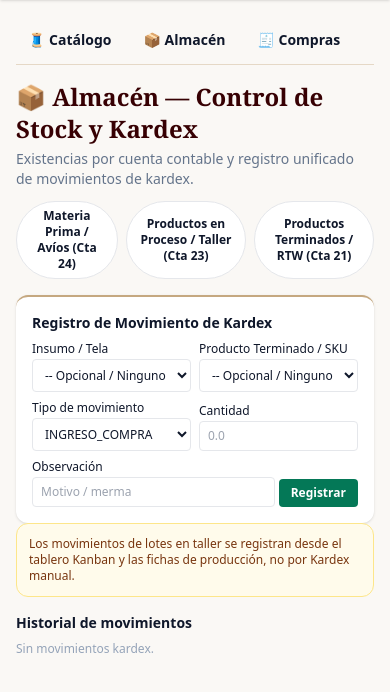
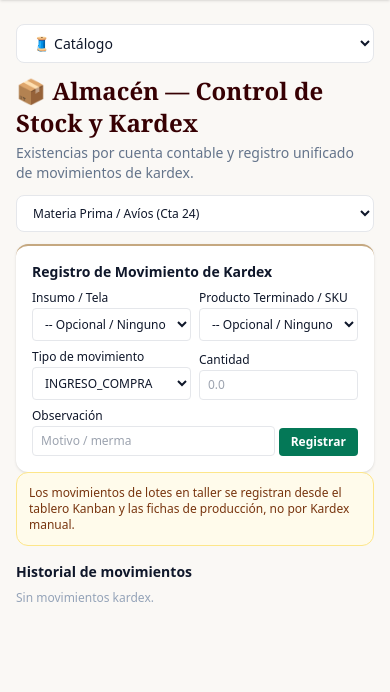
Before and after one commit to Herbe077/Suit-Elans-ERP, a Python web app: template app/templates/inventario/almacen.html in a window 390 px wide. Shown: the part 52-744 px from the top of the page. Run offline with Jinja, Linux system fonts and the light colour scheme; the template is opened without the code that fills it, so the values that code supplies are empty; some libraries are stand-ins or nearby versions.

Commit message:
fix(mobile): tablas con scroll, bottom nav activo y selects en almacén
- CxC/CxP/Almacén: wrapper overflow-x, nowrap, min-widths, mono derecha
- Bottom nav con active por ruta (Menú resalta secciones del drawer)
- Almacén: select único en móvil, tabs solo en escritorio
- Banner POS compacto

```diff
--- a/app/templates/base.html
+++ b/app/templates/base.html
@@ -52,15 +52,19 @@ h1 { font-family: Georgia, 'Times New Roman', serif; }
 {% if user %}
 {# Mobile bottom nav — 5 accesos máximos; el resto vive en el drawer (sidebar) #}
 <div x-data="{ drawer: false }">
+{% set _path = (request.url.path if request is defined and request else "") %}
+{% set _main_on = _path == '/' or _path.startswith('/dashboard') or _path.startswith('/ventas/pos') or _path.startswith('/produccion') or _path.startswith('/ventas/caja') %}
 <nav class="lg:hidden fixed bottom-0 inset-x-0 bg-ink text-white flex justify-around py-2 text-[11px] z-40" style="padding-bottom: env(safe-area-inset-bottom)">
-  {% macro mlink(href, icon, label, roles) -%}
-  {% if user and (user.role|lower == 'admin' or user.role in roles or user.role|lower in roles|map('lower') ) %}<a href="{{ href }}" class="p-2 whitespace-nowrap text-center min-w-[56px]">{{ icon }}<br>{{ label }}</a>{% endif %}
+  {% macro mlink(href, icon, label, roles, prefixes) -%}
+  {% set _p2 = (request.url.path if request is defined and request else "") %}
+  {% set _on = namespace(v=(_p2 == '/')) %}{% for x in prefixes %}{% if x != '/' and _p2.startswith(x) %}{% set _on.v = true %}{% endif %}{% endfor %}
+  {% if user and (user.role|lower == 'admin' or user.role in roles or user.role|lower in roles|map('lower') ) %}<a href="{{ href }}" class="p-2 whitespace-nowrap text-center min-w-[56px] {% if _on.v %}text-laton font-bold{% endif %}">{{ icon }}<br>{{ label }}</a>{% endif %}
   {%- endmacro %}
-  {{ mlink('/dashboard', '📊', 'Panel', ['VENTA','SASTRE-MAESTRO','SASTRE-ASISTENTE','ALMACEN','FINANZAS','ventas','sastre','taller','almacen','gerente','contador']) }}
-  {{ mlink('/ventas/pos', '🛒', 'POS', ['VENTA','SASTRE-MAESTRO','ventas']) }}
-  {{ mlink('/produccion/kanban', '🧵', 'Taller', ['SASTRE-MAESTRO','SASTRE-ASISTENTE','taller','sastre']) }}
-  {{ mlink('/ventas/caja', '💰', 'Caja', ['VENTA','SASTRE-MAESTRO','ventas']) }}
-  <button @click="drawer = true" class="p-2 whitespace-nowrap text-center min-w-[56px]" aria-label="Abrir menú">☰<br>Menú</button>
+  {{ mlink('/dashboard', '📊', 'Panel', ['VENTA','SASTRE-MAESTRO','SASTRE-ASISTENTE','ALMACEN','FINANZAS','ventas','sastre','taller','almacen','gerente','contador'], ['/dashboard', '/']) }}
+  {{ mlink('/ventas/pos', '🛒', 'POS', ['VENTA','SASTRE-MAESTRO','ventas'], ['/ventas/pos']) }}
+  {{ mlink('/produccion/kanban', '🧵', 'Taller', ['SASTRE-MAESTRO','SASTRE-ASISTENTE','taller','sastre'], ['/produccion']) }}
+  {{ mlink('/ventas/caja', '💰', 'Caja', ['VENTA','SASTRE-MAESTRO','ventas'], ['/ventas/caja']) }}
+  <button @click="drawer = true" class="p-2 whitespace-nowrap text-center min-w-[56px] {% if not _main_on %}text-laton font-bold{% endif %}" aria-label="Abrir menú">☰<br>Menú</button>
 </nav>
 <div x-show="drawer" x-cloak class="lg:hidden fixed inset-0 z-50">
   <div class="absolute inset-0 bg-black/60" @click="drawer = false"></div>
--- a/app/templates/inventario/almacen.html
+++ b/app/templates/inventario/almacen.html
@@ -15,32 +15,37 @@
 
 <div x-data="{ sub: '{{ sub }}' }">
 {# ——— Sub-pestañas por cuenta contable ——— #}
-<div class="flex gap-2 mb-4 text-xs" role="tablist" aria-label="Existencias por cuenta">
+<div class="hidden sm:flex gap-2 mb-4 text-xs" role="tablist" aria-label="Existencias por cuenta">
   <button role="tab" data-scope="mp" :aria-selected="sub === 'mp'" @click="sub = 'mp'" :class="sub === 'mp' ? 'bg-borgo text-white' : 'bg-white border'" class="px-3 py-1.5 rounded-full font-semibold">Materia Prima / Avíos (Cta 24)</button>
   <button role="tab" data-scope="wip" :aria-selected="sub === 'wip'" @click="sub = 'wip'" :class="sub === 'wip' ? 'bg-borgo text-white' : 'bg-white border'" class="px-3 py-1.5 rounded-full font-semibold">Productos en Proceso / Taller (Cta 23)</button>
   <button role="tab" data-scope="pt" :aria-selected="sub === 'pt'" @click="sub = 'pt'" :class="sub === 'pt' ? 'bg-borgo text-white' : 'bg-white border'" class="px-3 py-1.5 rounded-full font-semibold">Productos Terminados / RTW (Cta 21)</button>
 </div>
+<select onchange="if(this.value) location.href='/inventario/almacen?sub='+this.value" class="block sm:hidden w-full text-xs border rounded-lg px-3 py-2 mb-3 bg-white" aria-label="Existencias por cuenta">
+  <option value="mp" {% if sub=='mp' %}selected{% endif %}>Materia Prima / Avíos (Cta 24)</option>
+  <option value="wip" {% if sub=='wip' %}selected{% endif %}>Productos en Proceso / Taller (Cta 23)</option>
+  <option value="pt" {% if sub=='pt' %}selected{% endif %}>Productos Terminados / RTW (Cta 21)</option>
+</select>
 
 {# ——— A. Materia Prima / Avíos (Cta 24) ——— #}
 <div x-show="sub === 'mp'" class="bg-white rounded-xl shadow p-4 mb-4 border-t-2 border-[#C5A880]">
   <h2 class="font-bold mb-2">Existencias e Insumos <span class="font-normal text-slate-400 text-xs">(Cta 24)</span></h2>
-  <div class="overflow-x-auto">
+  <div class="w-full overflow-x-auto -mx-4 px-4 sm:mx-0 sm:px-0">
     <table class="w-full text-xs">
       <thead class="text-slate-500"><tr>
-        <th class="text-left py-1">Código / SKU</th><th class="text-left py-1">Nombre</th>
-        <th class="text-center py-1">Stock Físico</th><th class="text-center py-1">Reservado</th>
-        <th class="text-center py-1">Disponible</th><th class="text-center py-1">Estado</th><th class="text-right py-1">Editar</th>
+        <th class="text-left px-3 py-1 whitespace-nowrap min-w-[100px]">Código / SKU</th><th class="text-left px-3 py-1 whitespace-nowrap min-w-[140px]">Nombre</th>
+        <th class="text-center px-3 py-1 whitespace-nowrap min-w-[100px]">Stock Físico</th><th class="text-center px-3 py-1 whitespace-nowrap min-w-[100px]">Reservado</th>
+        <th class="text-center px-3 py-1 whitespace-nowrap min-w-[100px]">Disponible</th><th class="text-center px-3 py-1 whitespace-nowrap min-w-[100px]">Estado</th><th class="text-right px-3 py-1 whitespace-nowrap min-w-[100px]">Editar</th>
       </tr></thead>
-      <tbody>
+      <tbody class="font-mono tabular-nums">
       {% for ins in insumos %}
       <tr class="border-b hover:bg-marfil {% if ins.stock_bajo %}bg-red-50{% endif %}">
-        <td class="font-mono py-1.5">{{ ins.sku }}</td>
-        <td>{{ ins.nombre }} <span class="text-slate-400">({{ ins.categoria }})</span></td>
-        <td class="text-center font-bold">{{ "%.1f"|format(ins.stock_fisico) }}</td>
-        <td class="text-center">{{ "%.1f"|format(ins.stock_reservado or 0) }}</td>
-        <td class="text-center font-bold {% if ins.stock_disponible <= ins.stock_minimo %}text-red-600{% endif %}">{{ "%.1f"|format(ins.stock_disponible) }}</td>
-        <td class="text-center">{% if ins.stock_bajo %}<span class="px-1.5 py-0.5 rounded bg-red-100 text-red-700 font-semibold">⚠️ bajo</span>{% else %}<span class="px-1.5 py-0.5 rounded bg-emerald-100 text-emerald-800 font-semibold">✔ ok</span>{% endif %}</td>
-        <td class="text-right"><a href="/inventario/catalogo/insumo/{{ ins.id }}/editar" class="font-semibold underline" style="color:#370003">Editar</a></td>
+        <td class="whitespace-nowrap px-3 py-1.5">{{ ins.sku }}</td>
+        <td class="whitespace-nowrap px-3 py-1.5 font-sans">{{ ins.nombre }} <span class="text-slate-400">({{ ins.categoria }})</span></td>
+        <td class="text-center font-bold whitespace-nowrap px-3 py-1.5">{{ "%.1f"|format(ins.stock_fisico) }}</td>
+        <td class="text-center whitespace-nowrap px-3 py-1.5">{{ "%.1f"|format(ins.stock_reservado or 0) }}</td>
+        <td class="text-center font-bold whitespace-nowrap px-3 py-1.5 {% if ins.stock_disponible <= ins.stock_minimo %}text-red-600{% endif %}">{{ "%.1f"|format(ins.stock_disponible) }}</td>
+        <td class="text-center whitespace-nowrap px-3 py-1.5 font-sans">{% if ins.stock_bajo %}<span class="px-1.5 py-0.5 rounded bg-red-100 text-red-700 font-semibold">⚠️ bajo</span>{% else %}<span class="px-1.5 py-0.5 rounded bg-emerald-100 text-emerald-800 font-semibold">✔ ok</span>{% endif %}</td>
+        <td class="text-right whitespace-nowrap px-3 py-1.5 font-sans"><a href="/inventario/catalogo/insumo/{{ ins.id }}/editar" class="font-semibold underline" style="color:#370003">Editar</a></td>
       </tr>
       {% else %}<tr><td colspan="7" class="text-center text-slate-400 py-2">Sin insumos. El alta de maestros se hace en <a href="/inventario/catalogo" class="underline font-semibold" style="color:#370003">Catálogo</a>.</td></tr>{% endfor %}
       </tbody>
@@ -53,19 +58,19 @@
 <div x-show="sub === 'wip'" class="bg-white rounded-xl shadow p-4 mb-4 border-t-2 border-[#C5A880]">
   <h2 class="font-bold mb-1">Productos en Proceso / Taller <span class="font-normal text-slate-400 text-xs">(Cta 23 · prendas no entregadas)</span></h2>
   <p class="text-xs text-slate-500 mb-2">Prendas en confección y órdenes de producción abiertas. Solo lectura: se mueven desde el tablero Kanban.</p>
-  <div class="overflow-x-auto">
+  <div class="w-full overflow-x-auto -mx-4 px-4 sm:mx-0 sm:px-0">
     <table class="w-full text-xs">
       <thead class="text-slate-500"><tr>
-        <th class="text-left py-1">Prenda</th><th class="text-left py-1">Pedido</th>
-        <th class="text-left py-1">Fase taller</th><th class="text-right py-1">Ficha</th>
+        <th class="text-left px-3 py-1 whitespace-nowrap min-w-[100px]">Prenda</th><th class="text-left px-3 py-1 whitespace-nowrap min-w-[140px]">Pedido</th>
+        <th class="text-left px-3 py-1 whitespace-nowrap min-w-[140px]">Fase taller</th><th class="text-right px-3 py-1 whitespace-nowrap min-w-[100px]">Ficha</th>
       </tr></thead>
-      <tbody>
+      <tbody class="font-mono tabular-nums">
       {% for w in wips %}
       <tr class="border-b hover:bg-marfil">
-        <td class="py-1.5 font-medium">{{ w.g.tipo|capitalize }} #{{ w.g.id }}</td>
-        <td class="font-mono">{{ w.folio }}</td>
-        <td><span class="px-1.5 py-0.5 rounded bg-amber-100 text-amber-800 font-semibold">{{ w.g.estado_taller }}</span></td>
-        <td class="text-right"><a href="/produccion/ficha/{{ w.g.id }}" class="font-semibold underline" style="color:#370003">Ver ficha →</a></td>
+        <td class="whitespace-nowrap px-3 py-1.5">{{ w.g.tipo|capitalize }} #{{ w.g.id }}</td>
+        <td class="whitespace-nowrap px-3 py-1.5">{{ w.folio }}</td>
+        <td class="whitespace-nowrap px-3 py-1.5 font-sans"><span class="px-1.5 py-0.5 rounded bg-amber-100 text-amber-800 font-semibold">{{ w.g.estado_taller }}</span></td>
+        <td class="text-right whitespace-nowrap px-3 py-1.5 font-sans"><a href="/produccion/ficha/{{ w.g.id }}" class="font-semibold underline" style="color:#370003">Ver ficha →</a></td>
       </tr>
       {% else %}<tr><td colspan="4" class="text-center text-slate-400 py-2">Sin lotes en taller.</td></tr>{% endfor %}
       </tbody>
@@ -83,22 +88,22 @@
 <div x-show="sub === 'pt'" class="bg-white rounded-xl shadow p-4 mb-4 border-t-2 border-[#C5A880]">
   <h2 class="font-bold mb-1">Productos Terminados / RTW <span class="font-normal text-slate-400 text-xs">(Cta 21 · por SKU/talla)</span></h2>
   <p class="text-xs text-slate-500 mb-2">Stock listo para la venta. Los ajustes exigen motivo y quedan auditados en Kardex.</p>
-  <div class="overflow-x-auto">
+  <div class="w-full overflow-x-auto -mx-4 px-4 sm:mx-0 sm:px-0">
     <table class="w-full text-xs">
       <thead class="text-slate-500"><tr>
-        <th class="text-left py-1">SKU</th><th class="text-left py-1">Producto</th>
-        <th class="text-center py-1">Talla</th><th class="text-center py-1">Stock</th>
-        <th class="text-right py-1">Costo S/</th><th class="text-center py-1">Estado</th>
+        <th class="text-left px-3 py-1 whitespace-nowrap min-w-[100px]">SKU</th><th class="text-left px-3 py-1 whitespace-nowrap min-w-[140px]">Producto</th>
+        <th class="text-center px-3 py-1 whitespace-nowrap min-w-[60px]">Talla</th><th class="text-center px-3 py-1 whitespace-nowrap min-w-[60px]">Stock</th>
+        <th class="text-right px-3 py-1 whitespace-nowrap min-w-[100px]">Costo S/</th><th class="text-center px-3 py-1 whitespace-nowrap min-w-[100px]">Estado</th>
       </tr></thead>
-      <tbody>
+      <tbody class="font-mono tabular-nums">
       {% for v in pts %}
       <tr class="border-b hover:bg-marfil {% if v.stock <= v.stock_minimo %}bg-red-50{% endif %}">
-        <td class="font-mono py-1.5">{{ v.sku }}</td>
-        <td>{{ prods.get(v.product_id).nombre if prods.get(v.product_id) else '—' }}</td>
-        <td class="text-center">{{ v.talla }}</td>
-        <td class="text-center font-bold {% if v.stock <= v.stock_minimo %}text-red-600{% endif %}">{{ v.stock }}</td>
-        <td class="text-right" title="Costo unitario del activo (PCGE Cta 21)">{{ "%.2f"|format(v.costo_unitario or 0) }}</td>
-        <td class="text-center">{% if v.stock <= v.stock_minimo %}<span class="px-1.5 py-0.5 rounded bg-red-100 text-red-700 font-semibold">⚠️ bajo</span>{% else %}<span class="px-1.5 py-0.5 rounded bg-emerald-100 text-emerald-800 font-semibold">✔ ok</span>{% endif %}</td>
+        <td class="whitespace-nowrap px-3 py-1.5">{{ v.sku }}</td>
+        <td class="whitespace-nowrap px-3 py-1.5 font-sans">{{ prods.get(v.product_id).nombre if prods.get(v.product_id) else '—' }}</td>
+        <td class="text-center whitespace-nowrap px-3 py-1.5">{{ v.talla }}</td>
+        <td class="text-center font-bold whitespace-nowrap px-3 py-1.5 {% if v.stock <= v.stock_minimo %}text-red-600{% endif %}">{{ v.stock }}</td>
+        <td class="text-right whitespace-nowrap px-3 py-1.5" title="Costo unitario del activo (PCGE Cta 21)">{{ "%.2f"|format(v.costo_unitario or 0) }}</td>
+        <td class="text-center whitespace-nowrap px-3 py-1.5 font-sans">{% if v.stock <= v.stock_minimo %}<span class="px-1.5 py-0.5 rounded bg-red-100 text-red-700 font-semibold">⚠️ bajo</span>{% else %}<span class="px-1.5 py-0.5 rounded bg-emerald-100 text-emerald-800 font-semibold">✔ ok</span>{% endif %}</td>
       </tr>
       {% else %}<tr><td colspan="6" class="text-center text-slate-400 py-2">Sin productos terminados.</td></tr>{% endfor %}
       </tbody>
@@ -223,7 +228,7 @@
 <div x-show="sub === 'wip'" class="bg-amber-50 border border-amber-200 text-amber-900 rounded-xl p-3 mb-4 text-xs">Los movimientos de lotes en taller se registran desde el tablero Kanban y las fichas de producción, no por Kardex manual.</div>
 
   <h3 class="font-bold text-sm mt-4 mb-1">Historial de movimientos</h3>
-  <div class="text-xs max-h-72 overflow-y-auto">
+  <div class="w-full overflow-x-auto -mx-4 px-4 sm:mx-0 sm:px-0 text-xs max-h-72 overflow-y-auto">
   {% for k in kardex %}
   <div class="border-b py-1.5 flex flex-wrap justify-between gap-1">
     <span><span class="text-slate-400">{{ k.fecha }}</span> · <b>{{ nombres.get(k.producto_id, 'Prod#' ~ k.producto_id) }}</b> ·
--- a/app/templates/inventario/base_inventario.html
+++ b/app/templates/inventario/base_inventario.html
@@ -1,9 +1,14 @@
 {% extends "base.html" %}
 {% block content %}
-<div class="flex gap-2 mb-4 text-sm border-b border-[#C5A880]/40 pb-2 overflow-x-auto">
+<div class="hidden sm:flex gap-2 mb-4 text-sm border-b border-[#C5A880]/40 pb-2">
   <a href="/inventario/catalogo" class="px-3 py-1.5 rounded-lg whitespace-nowrap {{ 'bg-borgo text-white' if request.url.path.startswith('/inventario/catalogo') else 'hover:bg-white' }} font-bold">🧵 Catálogo</a>
   <a href="/inventario/almacen" class="px-3 py-1.5 rounded-lg whitespace-nowrap {{ 'bg-borgo text-white' if request.url.path.startswith('/inventario/almacen') else 'hover:bg-white' }} font-bold">📦 Almacén</a>
   <a href="/inventario/compras" class="px-3 py-1.5 rounded-lg whitespace-nowrap {{ 'bg-borgo text-white' if request.url.path.startswith('/inventario/compras') else 'hover:bg-white' }} font-bold">🧾 Compras</a>
 </div>
+<select onchange="if(this.value) location.href=this.value" class="block sm:hidden w-full text-sm border rounded-lg px-3 py-2 mb-3 bg-white" aria-label="Sección de inventario">
+  <option value="/inventario/catalogo" {% if request.url.path.startswith('/inventario/catalogo') %}selected{% endif %}>🧵 Catálogo</option>
+  <option value="/inventario/almacen" {% if request.url.path.startswith('/inventario/almacen') %}selected{% endif %}>📦 Almacén</option>
+  <option value="/inventario/compras" {% if request.url.path.startswith('/inventario/compras') %}selected{% endif %}>🧾 Compras</option>
+</select>
 {% block inventario %}{% endblock %}
 {% endblock %}
--- a/app/templates/ventas/pos.html
+++ b/app/templates/ventas/pos.html
@@ -7,7 +7,7 @@
 
 {% if ok %}<div class="bg-emerald-50 border border-emerald-200 text-emerald-800 rounded-xl p-3 mb-4 text-sm flex items-center gap-2">{{ badge("✓ Venta registrada","success") }} <span>Pedido creado; si hubo anticipo ≥ {{ min_anticipo }}% ya está <b>VENTA_CONFIRMADA</b> y en taller.</span></div>{% endif %}
 {% if error == 'turno' %}<div class="bg-amber-50 border border-amber-300 text-amber-900 rounded-xl p-3 mb-4 text-sm flex items-center gap-2">{{ badge("Turno requerido","warning") }} Para cobrar necesitas un <b>turno de caja ABIERTA</b>. <a class="underline ml-1" href="/ventas/caja">Abrir turno →</a></div>{% endif %}
-{% if not turno %}<div class="bg-[#1F1112] text-white rounded-xl p-3 mb-4 text-sm flex justify-between items-center"><span>Sin turno abierto: puedes registrar la venta, pero el cobro exige turno.</span><a href="/ventas/caja" class="bg-[#C5A880] text-[#370003] rounded-full px-3 py-1 text-xs font-bold">Abrir turno →</a></div>{% endif %}
+{% if not turno %}<div class="bg-[#1F1112] text-white rounded-xl px-3 py-1.5 mb-3 text-xs flex justify-between items-center gap-2"><span>Sin turno abierto: puedes registrar la venta, pero el cobro exige turno.</span><a href="/ventas/caja" class="bg-[#C5A880] text-[#370003] rounded-full px-3 py-1 text-xs font-bold whitespace-nowrap">Abrir turno →</a></div>{% endif %}
 
 <div class="grid md:grid-cols-5 gap-4" x-data="{ paso: 1, modo: 'servicio' }">
   <div class="md:col-span-3 bg-white rounded-xl shadow p-4 border" style="border-color:#C5A880/20">
```
Also changed, not shown: app/templates/finanzas/cuentas_por_cobrar.html (+14 -12 lines), app/templates/finanzas/cuentas_por_pagar.html (+16 -14 lines), tests/test_views_mobile.py (added, +34 -0 lines).
